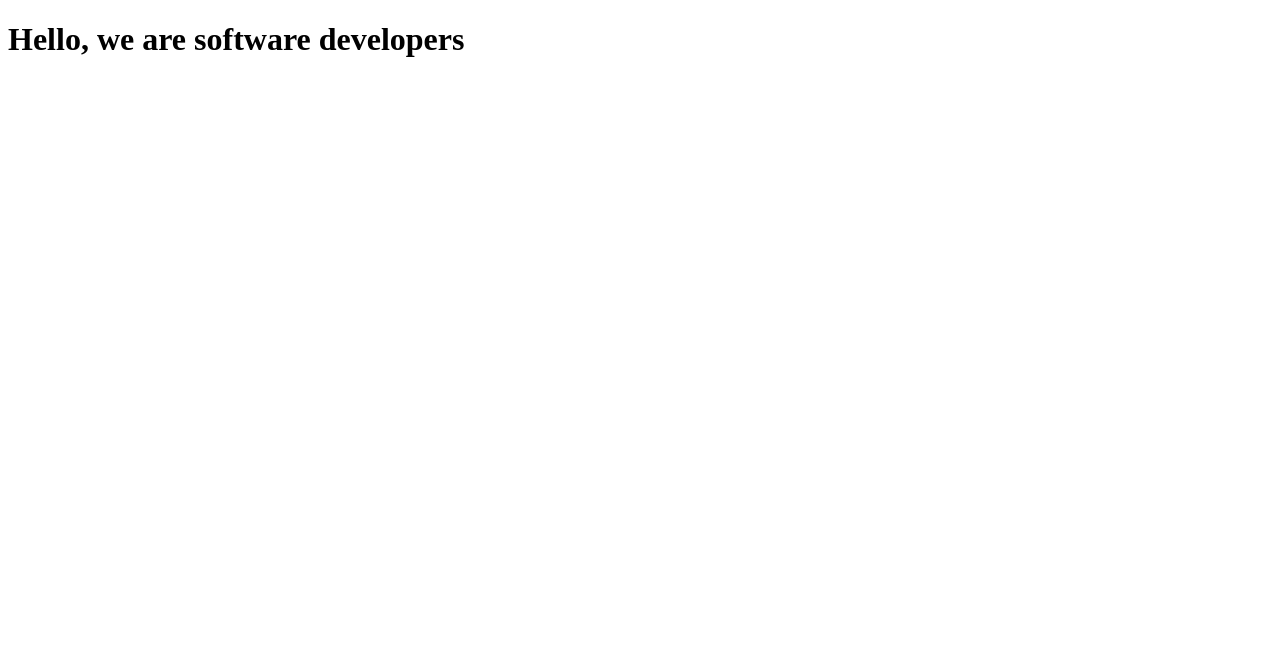
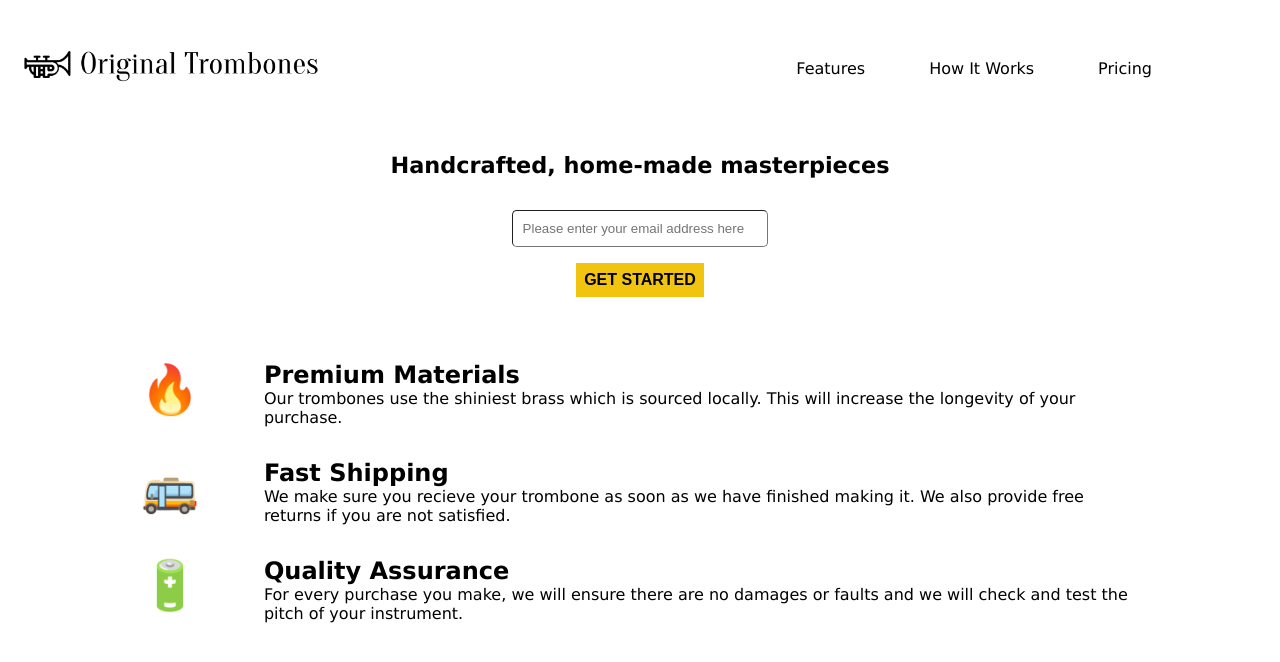
Before and after one commit to Arsenethierry/microverse-html-project, a plain HTML site: page index.html in a window 1280 px wide. Drawn offline with Linux system fonts and the light colour scheme.

Commit message:
completed the header and the features page

```diff
--- a/css/style.css
+++ b/css/style.css
@@ -0,0 +1,95 @@
+    * {
+        margin: 0;
+        padding: 0;
+        box-sizing: border-box;
+    }
+
+    body {
+        font-family: 'Lucida Sans', 'Lucida Sans Regular', 'Lucida Grande', 'Lucida Sans Unicode', Geneva, Verdana, sans-serif;
+    }
+
+    a,
+    span,
+    img {
+        display: inline-block;
+        text-decoration: none;
+    }
+
+    #header div {
+        width: 20rem;
+    }
+
+    #header div img {
+        width: 100%;
+    }
+
+    #header {
+        display: flex;
+        justify-content: space-between;
+        align-items: center;
+        max-width: 100rem;
+        margin: 0 auto;
+        margin-top: 3rem;
+        position: sticky;
+        top: 0;
+    }
+
+    #nav-bar {
+        display: flex;
+        gap: 4rem;
+        color: #000;
+        margin-right: 8rem;
+    }
+
+    #nav-bar a {
+        color: #000;
+    }
+
+    h1 {
+        text-align: center;
+        font-size: 1.4rem;
+        margin-top: 4rem;
+    }
+
+    form {
+        display: grid;
+        place-items: center;
+        margin-top: 2rem;
+    }
+
+    #email {
+        width: 20%;
+        padding: .6rem;
+        background: #fff;
+        border-width: 1px;
+        border-radius: .3rem;
+    }
+
+    #submit {
+        display: block;
+        margin-top: 1rem;
+        border: none;
+        text-transform: uppercase;
+        font-size: 1rem;
+        background-color: #f1c40f;
+        padding: .5rem;
+        cursor: pointer;
+        font-weight: bold;
+    }
+
+    .features {
+        max-width: 1000px;
+        margin: 0 auto;
+        margin-top: 4rem;
+    }
+
+    .features div {
+        display: flex;
+        gap: 4rem;
+        margin-bottom: 2rem;
+    }
+
+    .features span {
+        display: block;
+        font-size: 3rem;
+    }
--- a/index.html
+++ b/index.html
@@ -10,8 +10,45 @@
 <body>
     <script src="https://cdn.freecodecamp.org/testable-projects-fcc/v1/bundle.js"></script>
 
-    <h1>Hello, we are software developers</h1>
-    <script src="js/index.js"></script>
+    <header id="header">
+        <div>
+            <img src="./product-landing-page-logo.png" alt="Logo" id="header-img">
+        </div>
+        <nav id="nav-bar">
+            <a href="#" class="nav-link">Features</a>
+            <a href="#" class="nav-link">How It Works</a>
+            <a href="#" class="nav-link">Pricing</a>
+        </nav>
+    </header>
+    <h1>Handcrafted, home-made masterpieces</h1>
+    <form action="" id="form">
+        <input type="email" name="" id="email" placeholder="Please enter your email address here">
+        <input type="button" value="Get Started" id="submit">
+    </form>
+    <section class="features">
+        <div>
+            <span>🔥</span>
+            <article>
+                <h2> Premium Materials</h2>
+                <p>Our trombones use the shiniest brass which is sourced locally. This will increase the longevity of your purchase.</p>
+            </article>
+        </div>
+        <div>
+            <span>🚌</span>
+            <article>
+                <h2> Fast Shipping</h2>
+                <p>We make sure you recieve your trombone as soon as we have finished making it. We also provide free returns if you are not satisfied.</p>
+            </article>
+        </div>
+        <div>
+            <span>🔋</span>
+            <article>
+                <h2> Quality Assurance</h2>
+                <p>For every purchase you make, we will ensure there are no damages or faults and we will check and test the pitch of your instrument.</p>
+            </article>
+        </div>
+    </section>
+    <script src="js/index.js "></script>
 </body>
 
 </html>
```
Also changed, not shown: product-landing-page-logo.png (added).
